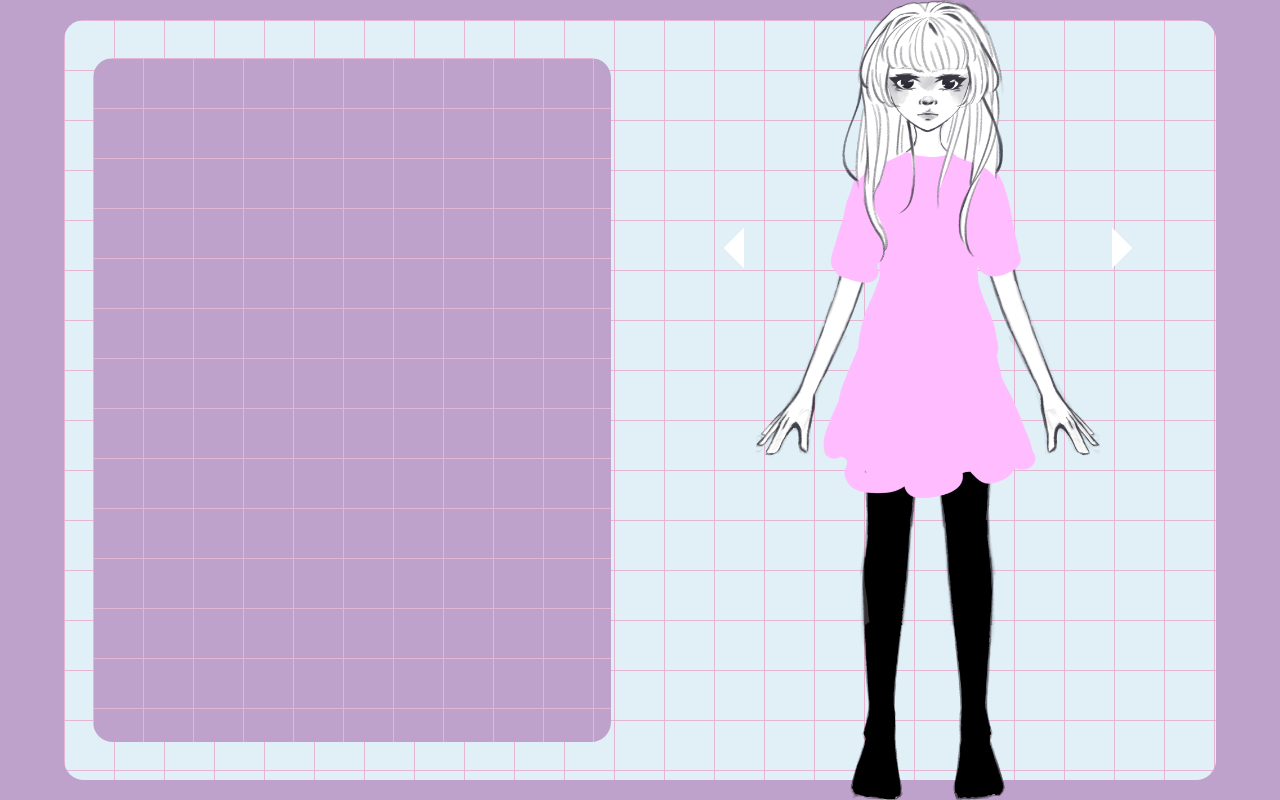
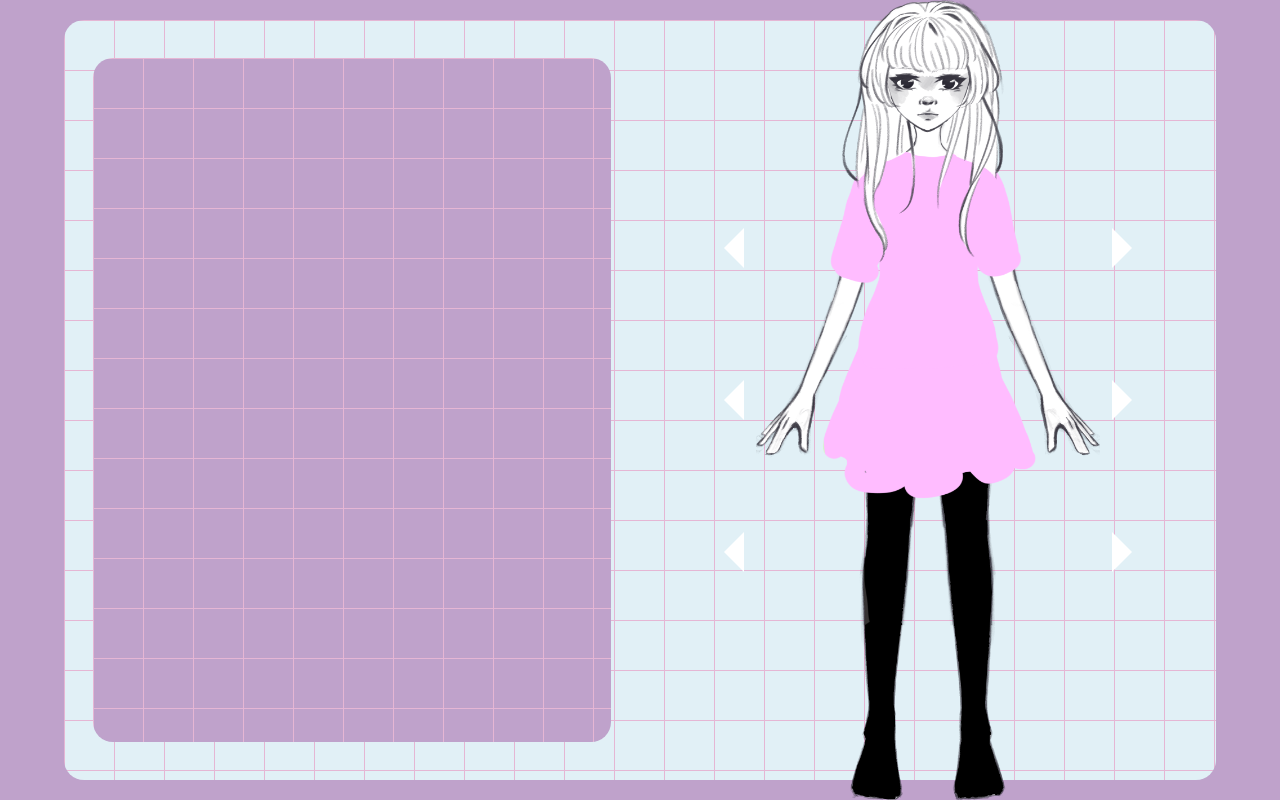
Before and after one commit to Michaela565/dress-me-up-game, a React (Vite) app: page / in a window 1280 px wide. Built offline with nearby package versions, Linux system fonts and the light colour scheme.

Commit message:
dynamic class names for arrows

```diff
--- a/src/components/ClothingItem.tsx
+++ b/src/components/ClothingItem.tsx
@@ -44,14 +44,14 @@ const ClothingItem = ({ state, stateSetter, paths, component }: Props) => {
     <>
       {pickComponent(component, paths, state)}
       <Arrow
-        className="arrow-div arrow-top forward" //TODO fix up the arrow-top to change dynamically to arrow-bottom and etc.
+        className={`arrow-div forward arrow-${component.toLowerCase()}`} //TODO fix up the arrow-top to change dynamically to arrow-bottom and etc.
         orientation="forward"
         onClick={(event) => {
           handleChangeClothes(event, "forward", state, stateSetter, paths);
         }}
       />
       <Arrow
-        className="arrow-div arrow-top back"
+        className={`arrow-div back arrow-${component.toLowerCase()}`}
         orientation="back"
         onClick={(event) => {
           handleChangeClothes(event, "back", state, stateSetter, paths);
```
